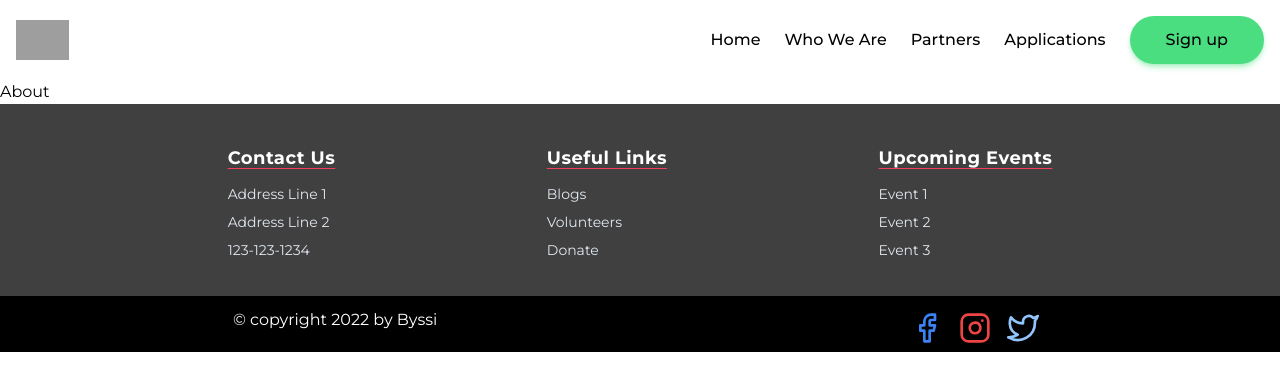
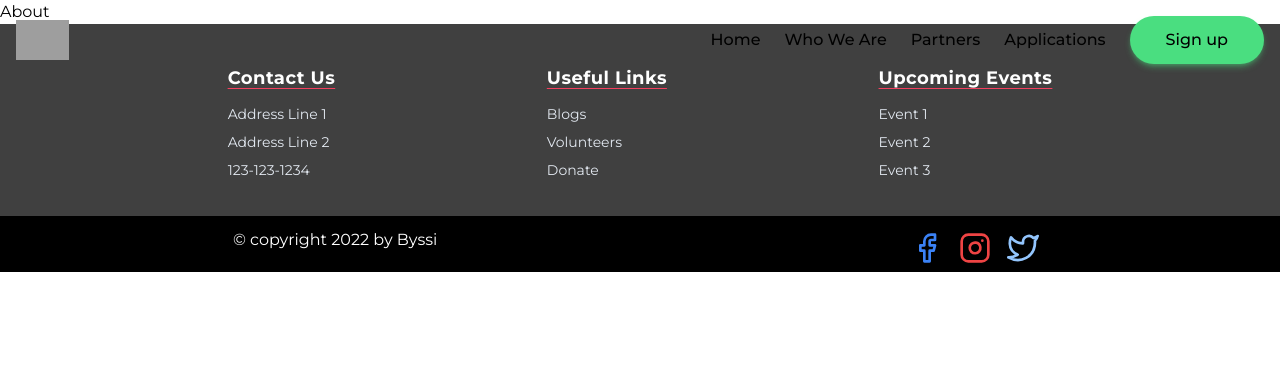
Before and after one commit to YagneshP/byssi, a Next.js app: page /about in a window 1280 px wide. Shown: the top 390 px of the page. Built offline with nearby package versions, Linux system fonts and the light colour scheme; grey boxes are pictures that could not be loaded.

Commit message:
change the position of the nav

```diff
--- a/component/Navbar/index.js
+++ b/component/Navbar/index.js
@@ -5,7 +5,8 @@ import Button from "../UI/Button";
 const Navbar = () => {
   const [navbarOpen, setNavbarOpen] = React.useState(false);
   return (
-    <div className='container mx-auto'>
+    <div className='container mx-auto relative'>
+      <div className='container mx-auto absolute top-0 left-0'>
         <nav className='flex flex-row justify-between items-center p-4 z-2'>
           <a>
             <img
@@ -135,6 +136,7 @@ const Navbar = () => {
       </div> */}
         </nav>
       </div>
+    </div>
   );
 };
 
```
Lines whose indentation alone changed are shown as unchanged.
